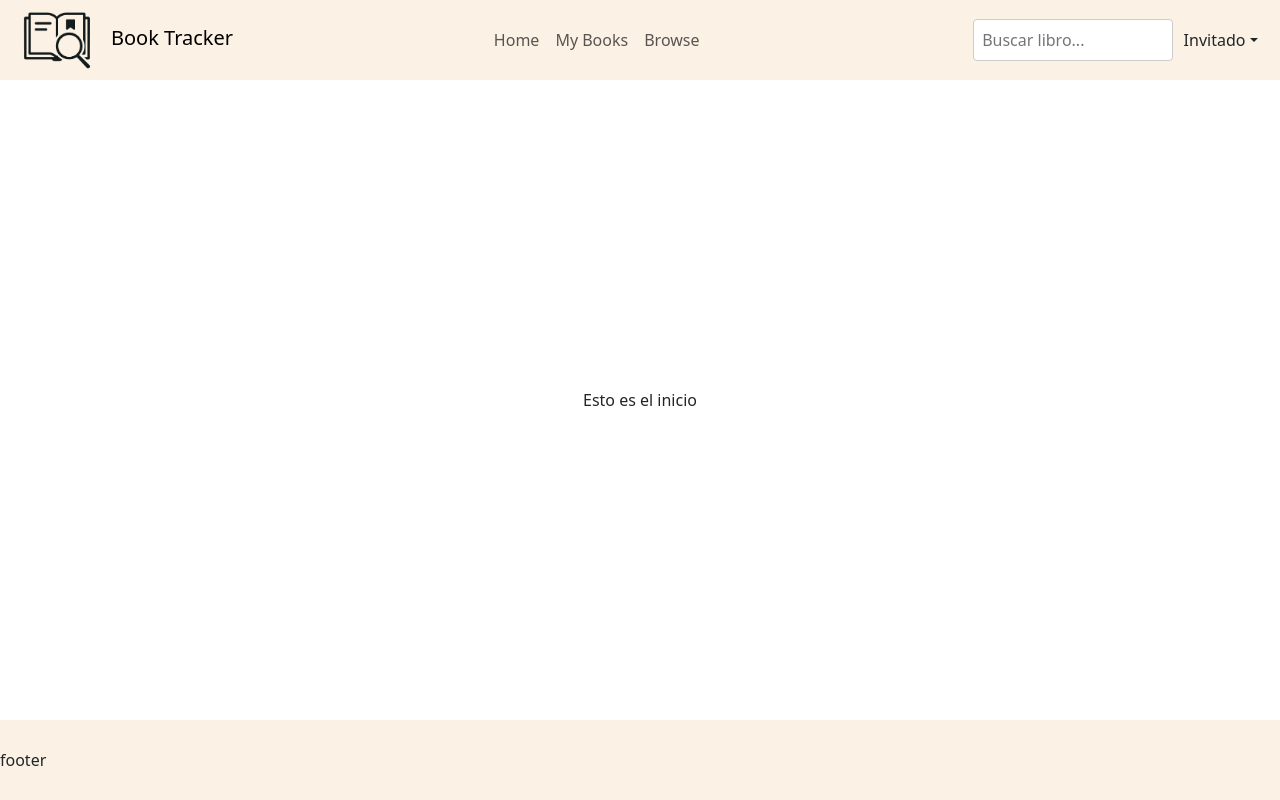
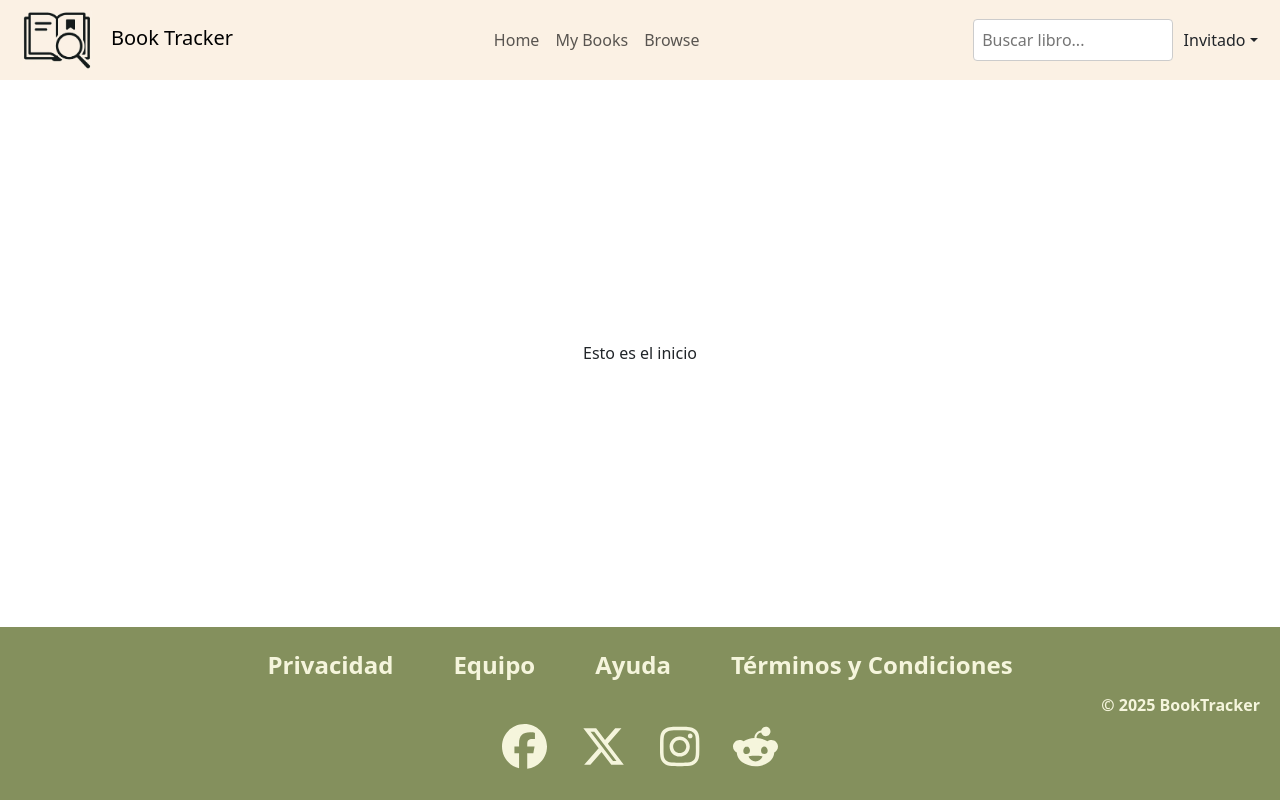
Before and after one commit to KevinKener/TPI-BookTracker, a React (Vite) app in the folder Book-Tracker/: page / in a window 1280 px wide. Built offline with nearby package versions, Linux system fonts and the light colour scheme.

Commit message:
Footer estilado

```diff
--- a/Book-Tracker/package.json
+++ b/Book-Tracker/package.json
@@ -10,6 +10,9 @@
     "preview": "vite preview"
   },
   "dependencies": {
+    "@fortawesome/fontawesome-svg-core": "^6.7.2",
+    "@fortawesome/free-brands-svg-icons": "^6.7.2",
+    "@fortawesome/react-fontawesome": "^0.2.2",
     "bootstrap": "^5.3.5",
     "react": "^19.0.0",
     "react-bootstrap": "^2.10.9",
--- a/Book-Tracker/src/components/mainLayout/Footer.jsx
+++ b/Book-Tracker/src/components/mainLayout/Footer.jsx
@@ -1,11 +1,37 @@
-import React from 'react'
+import { FontAwesomeIcon } from '@fortawesome/react-fontawesome';
+import { faFacebook, faXTwitter, faInstagram, faRedditAlien } from '@fortawesome/free-brands-svg-icons';
+import styles from './Footer.module.css';
 
-const Footer = () => {
+function Footer() {
   return (
-    <div className="footer-container">
-        footer
-    </div>
-  )
+    <footer>
+      <div className={styles['footer-container']}>
+        <div className={styles['footer-links']}>
+          <nav aria-label='Enlaces del pie de página'>
+            <ul>
+              <li><a href='#'>Privacidad</a></li>
+              <li><a href='#'>Equipo</a></li>
+              <li><a href='#'>Ayuda</a></li>
+              <li><a href='#'>Términos y Condiciones</a></li>
+            </ul>
+          </nav>
+        </div>
+
+        <div className={styles['footer-social']}>
+          <ul>
+            <li><a href='#' aria-label='Enlace a Facebook'><FontAwesomeIcon icon={faFacebook} /></a></li>
+            <li><a href='#' aria-label='Enlace a X (Twitter)'><FontAwesomeIcon icon={faXTwitter} /></a></li>
+            <li><a href='#' aria-label='Enlace a Instagram'><FontAwesomeIcon icon={faInstagram} /></a></li>
+            <li><a href='#' aria-label='Enlace a Reddit'><FontAwesomeIcon icon={faRedditAlien} /></a></li>
+          </ul>
+        </div>
+
+        <div className={styles['footer-copyright']}>
+          <p>© 2025 BookTracker</p>
+        </div>
+      </div>
+    </footer>
+  );
 }
 
-export default Footer
+export default Footer;
--- /dev/null
+++ b/Book-Tracker/src/components/mainLayout/Footer.module.css
@@ -0,0 +1,62 @@
+.footer-container {
+    background-color: #84905D;
+    position: relative;
+    padding: 20px;
+    color: #F5F5DC;
+}
+
+.footer-links {
+    display: flex;
+    justify-content: center;
+    align-items: center;
+}
+
+.footer-links nav ul {
+    display: flex;
+    gap: 60px;
+    margin-top: 0;
+    margin-bottom: 0;
+    padding: 0;
+    font-size: 24px;
+    font-weight: 600;
+    list-style-type: none;
+    margin-bottom: 30px;
+}
+
+.footer-social {
+    display: flex;
+    justify-content: center;
+    align-items: center;
+}
+
+.footer-social ul {
+    display: flex;
+    gap: 34px;
+    margin-top: 0;
+    margin-bottom: 0;
+    padding: 0;
+    font-size: 45px;
+    font-weight: 600;
+    list-style-type: none;
+}
+
+.footer-copyright {
+    position: absolute;
+    top: 50%;
+    right: 20px;
+    transform: translateY(-50%);
+    font-size: 16px;
+    font-weight: 600;
+}
+
+ul {
+    display: flex;
+    justify-content: center;
+    align-items: center;
+    list-style-type: none;
+}
+
+li a {
+    text-decoration: none;
+    color: #F5F5DC;
+}
--- a/Book-Tracker/src/index.css
+++ b/Book-Tracker/src/index.css
@@ -23,7 +23,7 @@
 }
 
 /* HEADER */
-.header-container, .footer-container{
+.header-container{
   display: flex;
   flex-flow: nowrap row;
   position: sticky;
```
Also changed, not shown: 2 other files (tests, documents, lock files or other folders).
